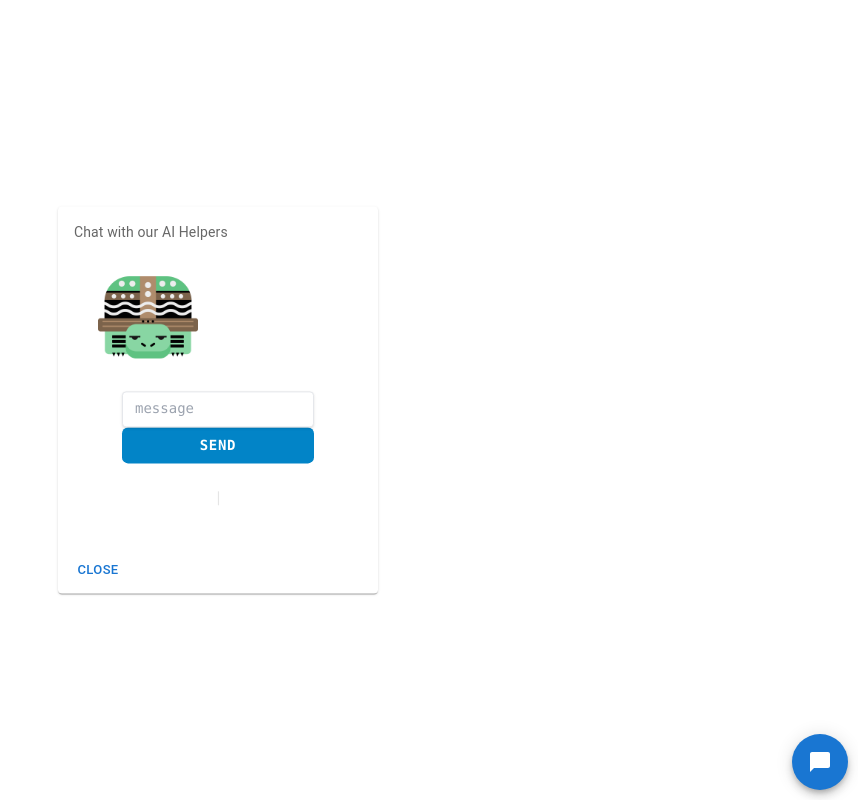
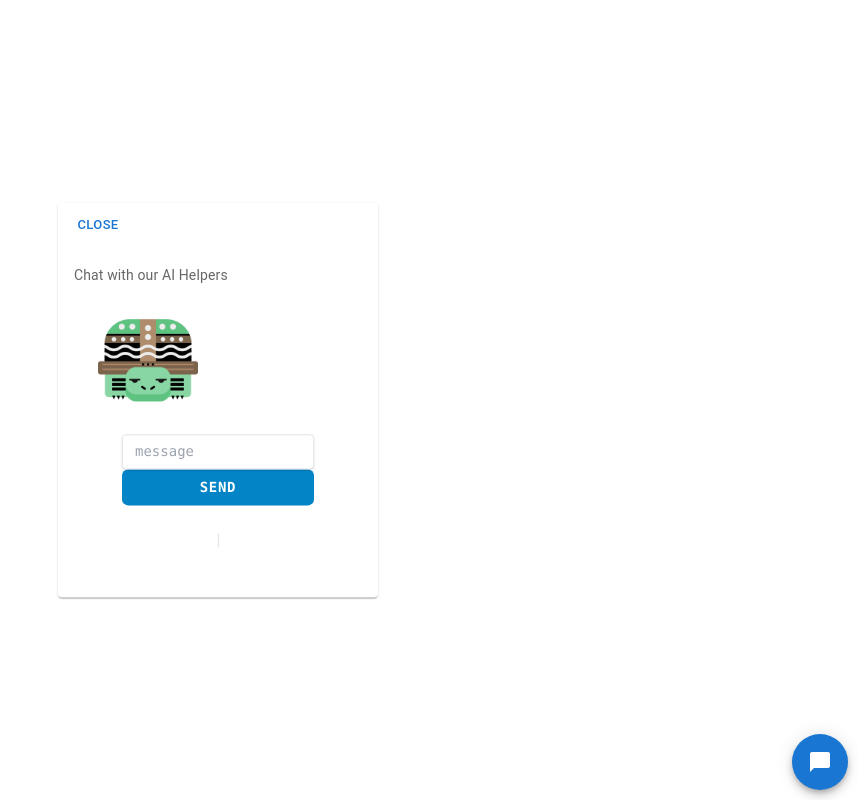
Before and after one commit to AltESV/chatpopup, a Next.js app: page / in a window 1280 px wide. Both pictures are taken after a click on the button "chat". Shown: the whole page, without its empty margins (422-1280 px from the left). Built offline with nearby package versions, Linux system fonts and the light colour scheme.

Commit message:
changed close button location

```diff
--- a/components/Chat.js
+++ b/components/Chat.js
@@ -28,6 +28,7 @@ function Chat() {
     console.log(json)
     setAnswer(json.chat)
     setLoading(false)
+    setPrompt("")
   }
 
   const handleClick = () => {
@@ -45,6 +46,9 @@ function Chat() {
       </Fab>
 
       {showModal && <Card sx={{ minWidth: 320 }} className='max-w-xs fixed top-1/2 left-1/2 transform -translate-x-1/2 -translate-y-1/2'>
+      <CardActions>
+          <Button size="small" onClick={handleClose}>Close</Button>
+        </CardActions>
         <CardContent>
           <Typography sx={{ fontSize: 14 }} color="text.secondary" gutterBottom>
             Chat with our AI Helpers
@@ -57,9 +61,7 @@ function Chat() {
             handleSubmit={handleSubmit}
           />
         </CardContent>
-        <CardActions>
-          <Button size="small" onClick={handleClose}>Close</Button>
-        </CardActions>
+
       </Card>}
 
     </div>
```
